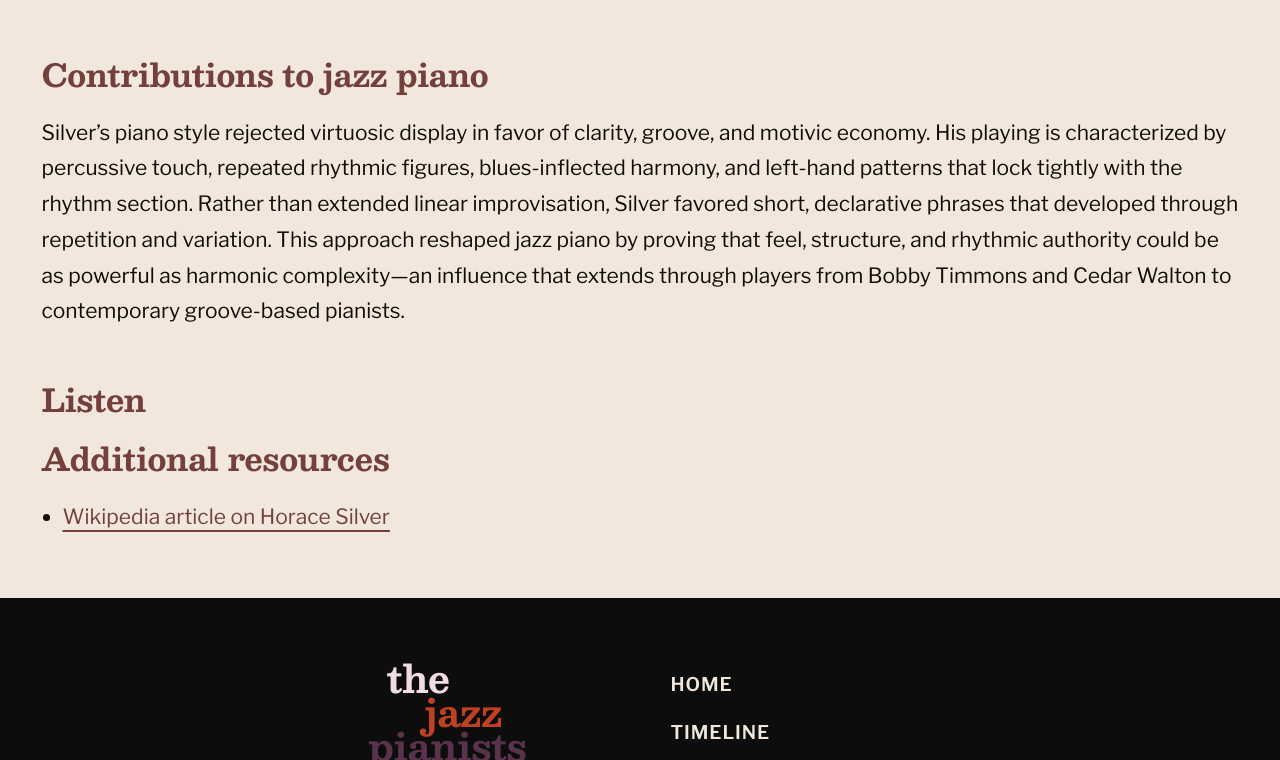
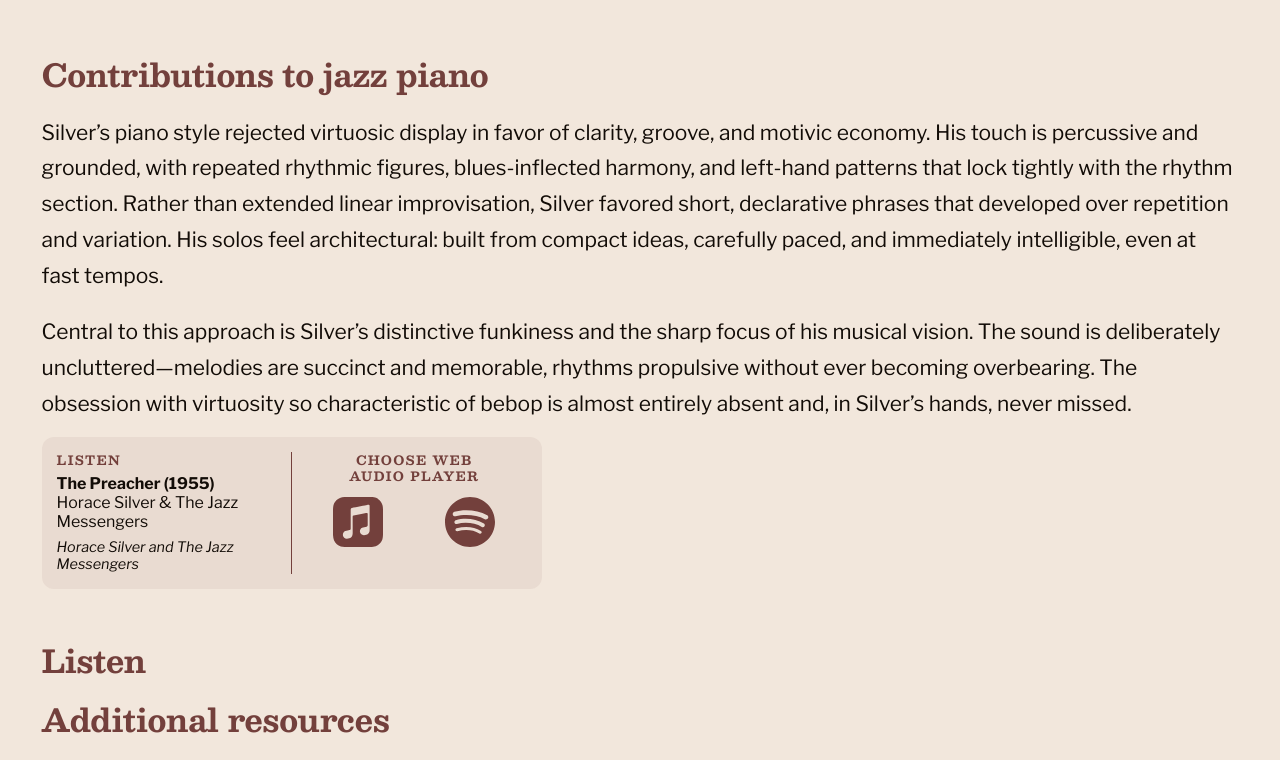
Before and after one commit to legion80/jazzpianists-org, a Jekyll site: the page built from collections/_people/Silver-Horace.md, in a window 1280 px wide and 900 px high, scrolled down 2405 px, cut to the strip 140-900 px from the top of the window. Built offline with Jekyll 4.4.1, drawn with Linux system fonts in a browser that asks for light colours.

Commit message:
Update Silver

```diff
--- a/_data/tracks.csv
+++ b/_data/tracks.csv
@@ -30,3 +30,4 @@ pk,title,album,artist,year,apple,spotify
 29,Vendôme,MJQ,Modern Jazz Quartet,1954,vend%C3%B4me/1443921154?i=1443921441,2bjVXX7hEMl5Qi4yCQOUmm
 30,Poinciana,Ahmad Jamal at The Pershing: But Not for Me,Ahmad Jamal Trio,1958,poinciana-live-at-the-pershing-chicago-1958/1445769114?i=1445769464,19CKYnx17KtyWRtmCa5tMf
 31,Blue in Green,Kind of Blue,Miles Davis,1959,blue-in-green/300865074?i=300865222,0aWMVrwxPNYkKmFthzmpRi
+32,The Preacher,Horace Silver and The Jazz Messengers,Horace Silver & The Jazz Messengers,1955,the-preacher/1444052680?i=1444053729,07hGvL3j4d6exe8sv0dFUg
--- a/collections/_people/Silver-Horace.md
+++ b/collections/_people/Silver-Horace.md
@@ -37,7 +37,11 @@ As a bandleader, Silver helped establish the composer-led quintet as a dominant
 {%- endcapture -%}
 
 {%- capture contrib_piano -%}
-Silver’s piano style rejected virtuosic display in favor of clarity, groove, and motivic economy. His playing is characterized by percussive touch, repeated rhythmic figures, blues-inflected harmony, and left-hand patterns that lock tightly with the rhythm section. Rather than extended linear improvisation, Silver favored short, declarative phrases that developed through repetition and variation. This approach reshaped jazz piano by proving that feel, structure, and rhythmic authority could be as powerful as harmonic complexity—an influence that extends through players from Bobby Timmons and Cedar Walton to contemporary groove-based pianists.
+Silver’s piano style rejected virtuosic display in favor of clarity, groove, and motivic economy. His touch is percussive and grounded, with repeated rhythmic figures, blues-inflected harmony, and left-hand patterns that lock tightly with the rhythm section. Rather than extended linear improvisation, Silver favored short, declarative phrases that developed over repetition and variation. His solos feel architectural: built from compact ideas, carefully paced, and immediately intelligible, even at fast tempos.
+
+Central to this approach is Silver’s distinctive funkiness and the sharp focus of his musical vision. The sound is deliberately uncluttered—melodies are succinct and memorable, rhythms propulsive without ever becoming overbearing. The obsession with virtuosity so characteristic of bebop is almost entirely absent and, in Silver’s hands, never missed.
+
+{% include u/music-player-embed.html pk=32 %}
 {%- endcapture -%}
 
 {%- include people.md -%}
```
